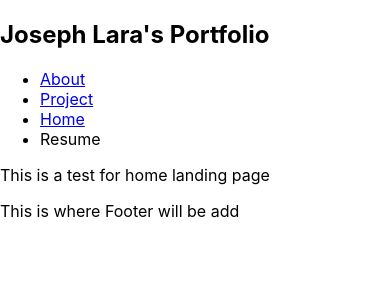
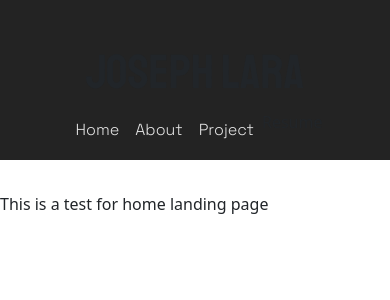
Before and after one commit to jlara65/react-portfolio, a React (Create React App) app: page / in a window 390 px wide. Shown: the top 300 px of the page. Built offline with nearby package versions, Linux system fonts and the light colour scheme.

Commit message:
redo the app.js. Added Navingaton to the side bar. Added about me to the body. Added css.

```diff
--- a/src/App.js
+++ b/src/App.js
@@ -1,10 +1,10 @@
 import React, { useState } from 'react';
-import { Helmet, HelmetProvider } from 'react-helmet-async';
 import Header from './components/Header';
 import Home from './components/Home';
 import Project from './components/Project';
-import Footer from './components/Footer';
 import About from './components/pages/About';
+import './index.css';
+import 'bootstrap/dist/css/bootstrap.min.css';
 
 function App() {
   const [currentPage, handlePageChange] = useState('home');
@@ -23,17 +23,16 @@ function App() {
   };
   return (
     <>
-      <HelmetProvider>
-        <Helmet>
-          <title>Joseph Lara's Portfolio</title>
-        </Helmet>
-        <Header
-          currentPage={currentPage}
-          handlePageChange={handlePageChange}
-        ></Header>
-        <main>{renderPage()}</main>
-        <Footer></Footer>
-      </HelmetProvider>
+      <title>Joseph Lara's Portfolio | {currentPage}</title>
+      <div className="d-flex flex-lg-row flex-md-column flex-sm-column flex-column">
+        <div>
+          <Header
+            currentPage={currentPage}
+            handlePageChange={handlePageChange}
+          />
+        </div>
+        <div className="page-content">{renderPage()}</div>
+      </div>
     </>
   );
 }
--- /dev/null
+++ b/src/components/Header/header.css
@@ -0,0 +1,13 @@
+.navbar-collapse {
+  position: absolute;
+  right: 0;
+  top: 0;
+  z-index: 1;
+  min-height: 100%;
+}
+.navbar-collapse.show,
+.navbar-collapse.collapsing {
+  top: 100%;
+  background-color: rgb(var(--gray-csv), 0.8);
+  border-bottom-left-radius: 100%;
+}
--- a/src/components/Header/index.js
+++ b/src/components/Header/index.js
@@ -1,25 +1,14 @@
 // HEADER INDEX.JS
 import React from 'react';
+import Container from 'react-bootstrap/Container';
+import Navbar from 'react-bootstrap/Navbar';
 import Nav from '../Navigation/index';
+import '../Header/header.css';
 
 function Header(props) {
   const { currentPage, handlePageChange } = props;
   return (
-    <div>
-      <section>
-        <header>
-          <div>
-            <h1>Joseph Lara's Portfolio</h1>
-          </div>
-          <div>
-            <Nav
-              currentPage={currentPage}
-              handlePageChange={handlePageChange}
-            ></Nav>
-          </div>
-        </header>
-      </section>
-    </div>
+    <Nav currentPage={currentPage} handlePageChange={handlePageChange}></Nav>
   );
 }
 
--- /dev/null
+++ b/src/components/Navigation/Navigation.css
@@ -0,0 +1,87 @@
+.side-nav {
+  height: 100%;
+  width: 20rem;
+  position: fixed;
+  z-index: 1;
+  top: 0;
+  left: 0;
+  background-color: #232323;
+  transition: 0.5s ease;
+  overflow-x: hidden;
+  padding-top: 20px;
+  display: flex;
+  flex-direction: column;
+  align-items: center;
+  overflow: hidden;
+}
+
+.side-nav-img {
+  height: 175px;
+  width: 175px;
+  background-size: cover;
+  background-position: center;
+  border-radius: 100%;
+  box-shadow: 5px 5px 15px #00000054;
+}
+
+.nav-title {
+  font-family: 'Staatliches', cursive;
+  font-size: 3rem;
+}
+
+.custom-nav-link {
+  text-decoration: none;
+  display: flex;
+  flex-direction: column;
+  font-family: 'Space Grotesk', sans-serif;
+  font-size: 1.5rem;
+  font-weight: 300;
+  color: #e7e7e7;
+  transition: 0.2s ease;
+  padding: 1rem;
+}
+
+.custom-nav-link:hover {
+  background-color: #b1b1b138;
+  border-radius: 4px;
+}
+
+.custom-nav-link:active {
+  background-color: #2eb3b8;
+  border-radius: 4px;
+}
+
+.link-active {
+  background-color: #e7e7e7;
+  border-radius: 4px;
+  color: #232323 !important;
+}
+
+.custom-nav-link:visited {
+  color: #e7e7e7;
+}
+
+@media only screen and (max-width: 992px) {
+  .side-nav-img {
+    display: none;
+  }
+
+  .custom-nav-link {
+    display: inline;
+    font-size: 1rem;
+  }
+
+  .custom-nav-link {
+    padding: 0.5rem;
+  }
+
+  .side-nav {
+    height: 10rem;
+    width: 100%;
+    flex-direction: row;
+  }
+
+  .side-nav-footer {
+    display: none;
+  }
+}
--- a/src/components/Navigation/index.js
+++ b/src/components/Navigation/index.js
@@ -1,50 +1,64 @@
 // Navigation INDEX.JS
 import React, { useEffect } from 'react';
+import './Navigation.css';
+import Nav from 'react-bootstrap/Nav';
+import Footer from '../Footer/index';
+
 // import { capitalizeFirstLetter } from '../../utils/helpers';
 
 function Navigation(props) {
   const { currentPage, handlePageChange } = props;
 
   useEffect(() => {
-    document.title = currentPage.name;
+    document.title = `Lara's Portfolio | ${currentPage}`;
   }, [currentPage]);
   return (
-    <nav>
-      <ul>
-        <li>
+    <Nav className="side-nav">
+      <div className="container-fluid text-center">
+        <img />
+        <h2 className="nav-title text-center pb-log-3 pb-0">Joseph Lara</h2>
+        <ul className="d-flex flex-lg-column flex-row justify-content-center flex-wrap text-center px-0 pt-lg-3 pt-0">
+          <a
+            href="#Home"
+            onClick={() => handlePageChange('Home')}
+            className={
+              currentPage === 'Home'
+                ? 'custom-nav-link link-active'
+                : 'custom-nav-link'
+            }
+          >
+            Home
+          </a>
+
           <a
             href="#about"
             onClick={() => handlePageChange('About')}
-            className={currentPage === 'About' ? 'nav-link active' : 'nav-link'}
+            className={
+              currentPage === 'About'
+                ? 'custom-nav-link link-active'
+                : 'custom-nav-link'
+            }
           >
             About
           </a>
-        </li>
-        <li>
+
           <a
             href="#Project"
             onClick={() => handlePageChange('Project')}
             className={
-              currentPage === 'Project' ? 'nav-link active' : 'nav-link'
+              currentPage === 'Project'
+                ? 'custom-nav-link link-active'
+                : 'custom-nav-link'
             }
           >
             Project
           </a>
-        </li>
-        <li>
-          <a
-            href="#Home"
-            onClick={() => handlePageChange('Home')}
-            className={currentPage === 'Home' ? 'nav-link active' : 'nav-link'}
-          >
-            Home
-          </a>
-        </li>
-        <li>
+
           <span>Resume</span>
-        </li>
-      </ul>
-    </nav>
+        </ul>
+      </div>
+      <Footer />
+    </Nav>
   );
 }
 
--- a/src/components/pages/About.js
+++ b/src/components/pages/About.js
@@ -1,10 +1,20 @@
 import React from 'react';
+import './About.css';
 
 function About() {
   return (
-    <section>
-      <p> This is a test of About me section</p>
-    </section>
+    <div className="container-fluid">
+      <h2 className="pe-3 border-end text-end me-5 mb-5">About Me</h2>
+      <div className="container">
+        <p>
+          I am a web developer passionate about creating the meaningful and high
+          quality application using modern technologies. I am currently working
+          on to complete the Coding BootCamp program from the University of
+          Texas at San Antonio where I learned a lot of HTML, CSS, JavaScript,
+          MySQL, MERN and more.
+        </p>
+      </div>
+    </div>
   );
 }
 
--- a/src/index.css
+++ b/src/index.css
@@ -1,13 +1,40 @@
+@import url('https://fonts.googleapis.com/css2?family=Space+Grotesk:wght@300;400;500;600;700&family=Staatliches&display=swap');
+
+html {
+  height: 100vh;
+}
+
 body {
   margin: 0;
-  font-family: -apple-system, BlinkMacSystemFont, 'Segoe UI', 'Roboto', 'Oxygen',
-    'Ubuntu', 'Cantarell', 'Fira Sans', 'Droid Sans', 'Helvetica Neue',
-    sans-serif;
-  -webkit-font-smoothing: antialiased;
-  -moz-osx-font-smoothing: grayscale;
+  font-family: 'Space Grotesk', sans-serif;
+  color: #e7e7e7;
+  /* background-color: #e7e6d8; */
+  background-color: #1e1e1e;
+  height: 100%;
 }
 
-code {
-  font-family: source-code-pro, Menlo, Monaco, Consolas, 'Courier New',
-    monospace;
+#root {
+  height: 100%;
 }
+
+.custom-paragraph-link {
+  color: #2eb3b8;
+}
+
+.custom-paragraph-link:hover {
+  color: #ffffff;
+}
+
+.page-content {
+  width: 100%;
+  margin-top: 4rem;
+  margin-right: 4rem;
+  margin-left: 22rem;
+}
+
+@media only screen and (max-width: 992px) {
+  .page-content {
+    margin-top: 12rem;
+    margin-left: 0;
+  }
+}
--- a/src/index.js
+++ b/src/index.js
@@ -2,16 +2,15 @@ import React from 'react';
 import ReactDOM from 'react-dom';
 import './index.css';
 import App from './App';
-import reportWebVitals from './reportWebVitals';
 
 ReactDOM.render(
-  <React.StrictMode>
-    <App />
-  </React.StrictMode>,
+  //<React.StrictMode>
+  <App />,
+  //</React.StrictMode>
   document.getElementById('root')
 );
 
 // If you want to start measuring performance in your app, pass a function
 // to log results (for example: reportWebVitals(console.log))
 // or send to an analytics endpoint. Learn more: https://bit.ly/CRA-vitals
-reportWebVitals();
+//reportWebVitals();
--- a/src/reportWebVitals.js
+++ /dev/null
@@ -1,13 +0,0 @@
-const reportWebVitals = onPerfEntry => {
-  if (onPerfEntry && onPerfEntry instanceof Function) {
-    import('web-vitals').then(({ getCLS, getFID, getFCP, getLCP, getTTFB }) => {
-      getCLS(onPerfEntry);
-      getFID(onPerfEntry);
-      getFCP(onPerfEntry);
-      getLCP(onPerfEntry);
-      getTTFB(onPerfEntry);
-    });
-  }
-};
-
-export default reportWebVitals;
```
Also changed, not shown: src/App.css (deleted, +0 -38 lines), src/setupTests.js (deleted, +0 -5 lines), src/components/pages/About.css (added), src/logo.svg (deleted), 1 other file (tests, documents, lock files or other folders).
